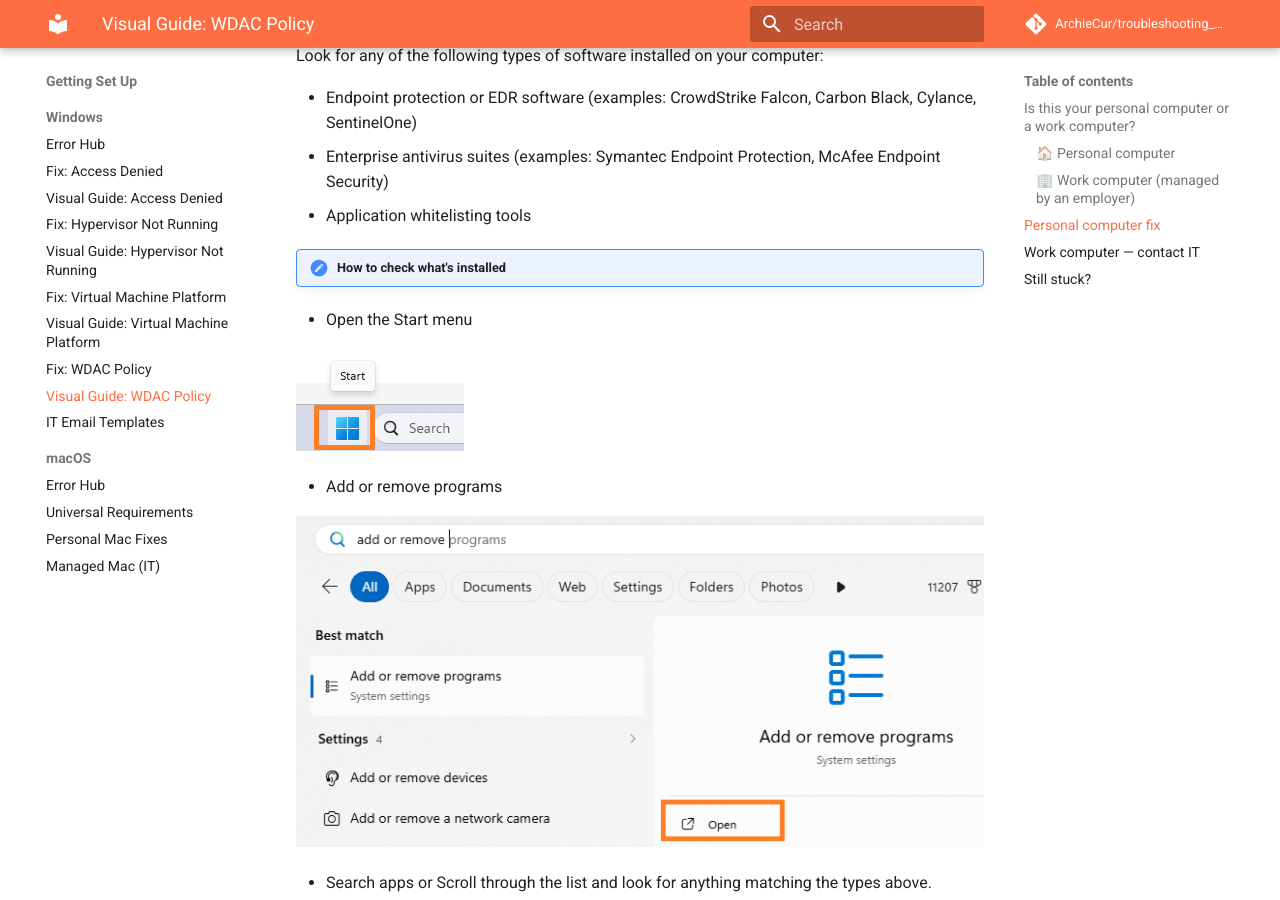
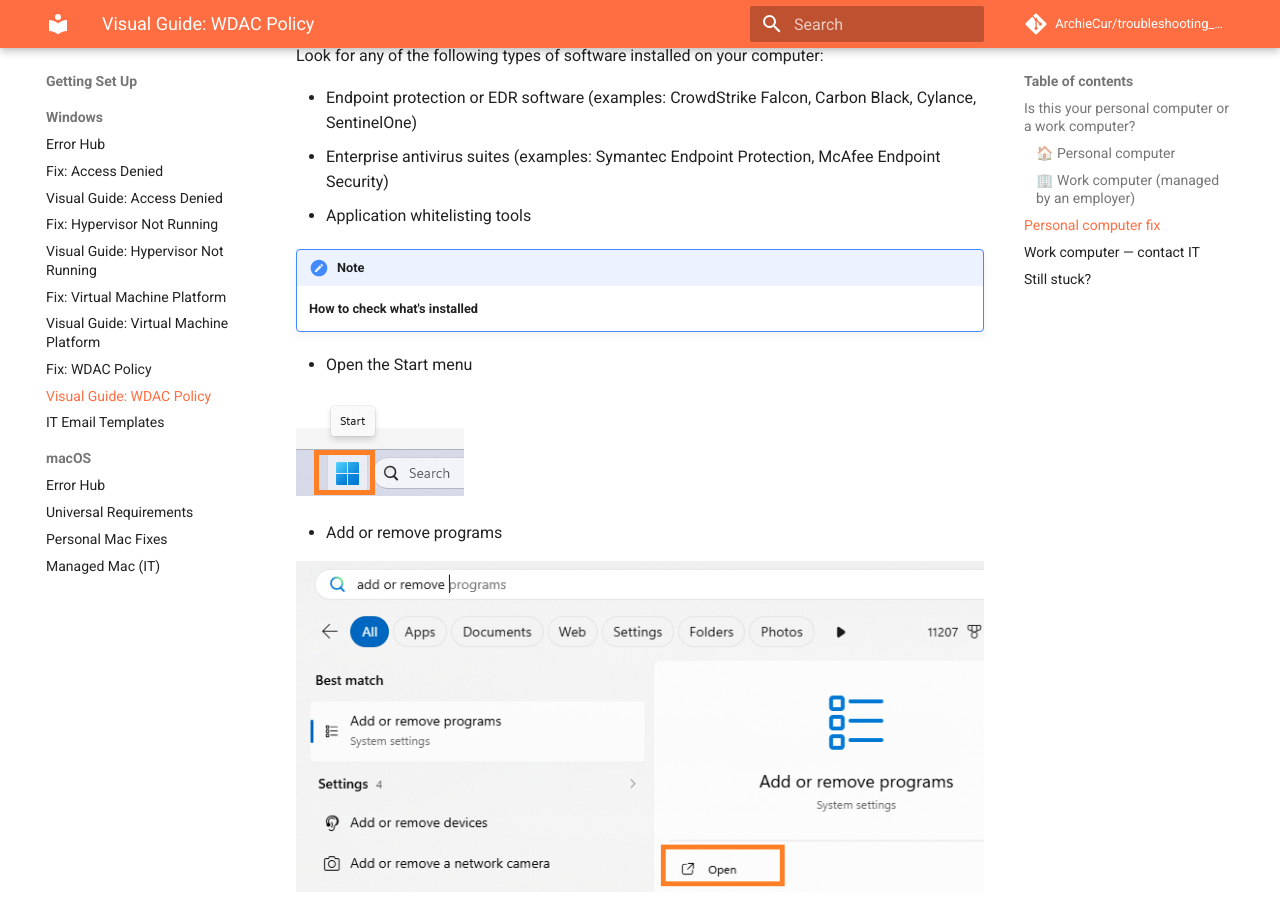
Before and after one commit to ArchieCur/troubleshooting_Cowork, an MkDocs documentation site: the page built from docs/getting_set_up_Windows/pictorial-wdac-policy.md, in a window 1280 px wide and 900 px high, scrolled down 1064 px. Built offline with MkDocs 1.6.1 and Material for MkDocs 9.7.7, drawn with Linux system fonts in a browser that asks for light colours; comment, search, counter and statistics services are not loaded.

Commit message:
Update WDAC policy guidance in documentation

```diff
--- a/docs/getting_set_up_Windows/pictorial-wdac-policy.md
+++ b/docs/getting_set_up_Windows/pictorial-wdac-policy.md
@@ -38,7 +38,8 @@
 - Enterprise antivirus suites (examples: Symantec Endpoint Protection, McAfee Endpoint Security)
 - Application whitelisting tools
 
-!!! note "How to check what's installed"
+!!! note
+    **How to check what's installed**
 
 - Open the Start menu
 
```
